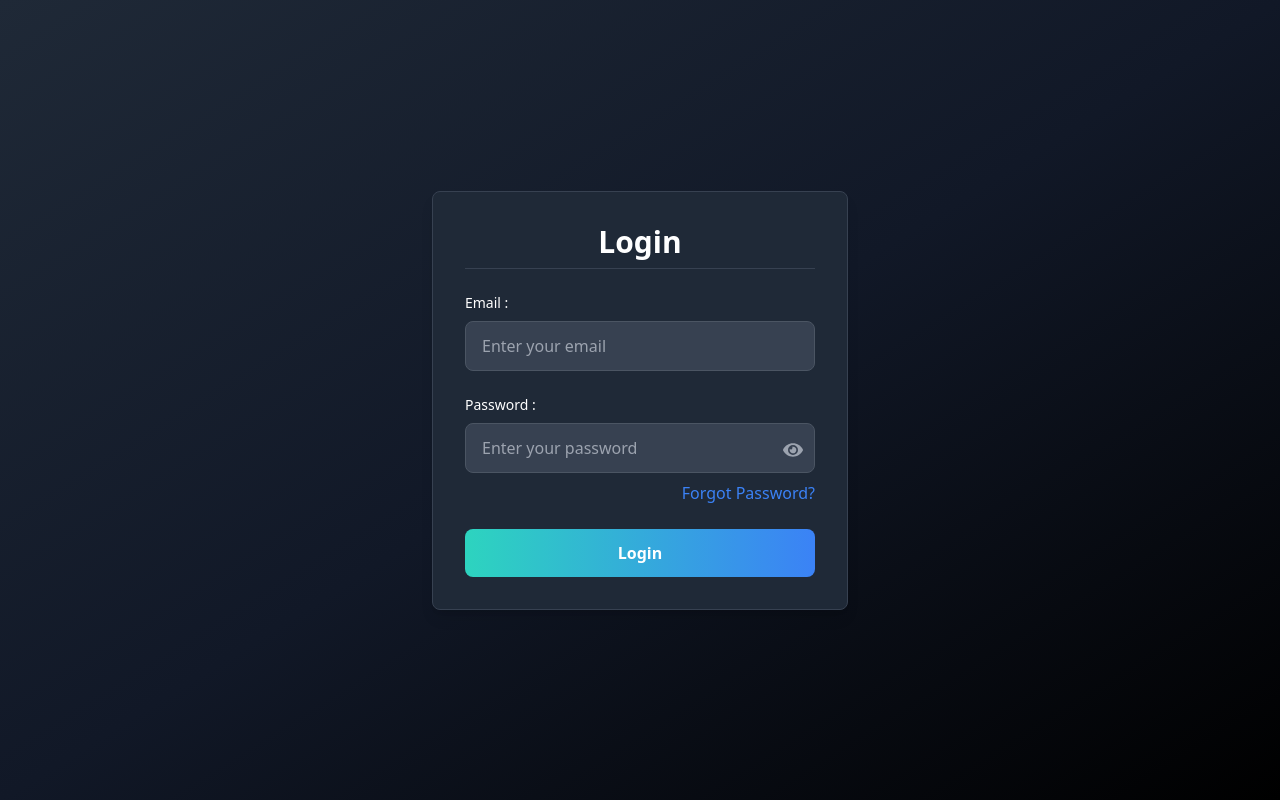
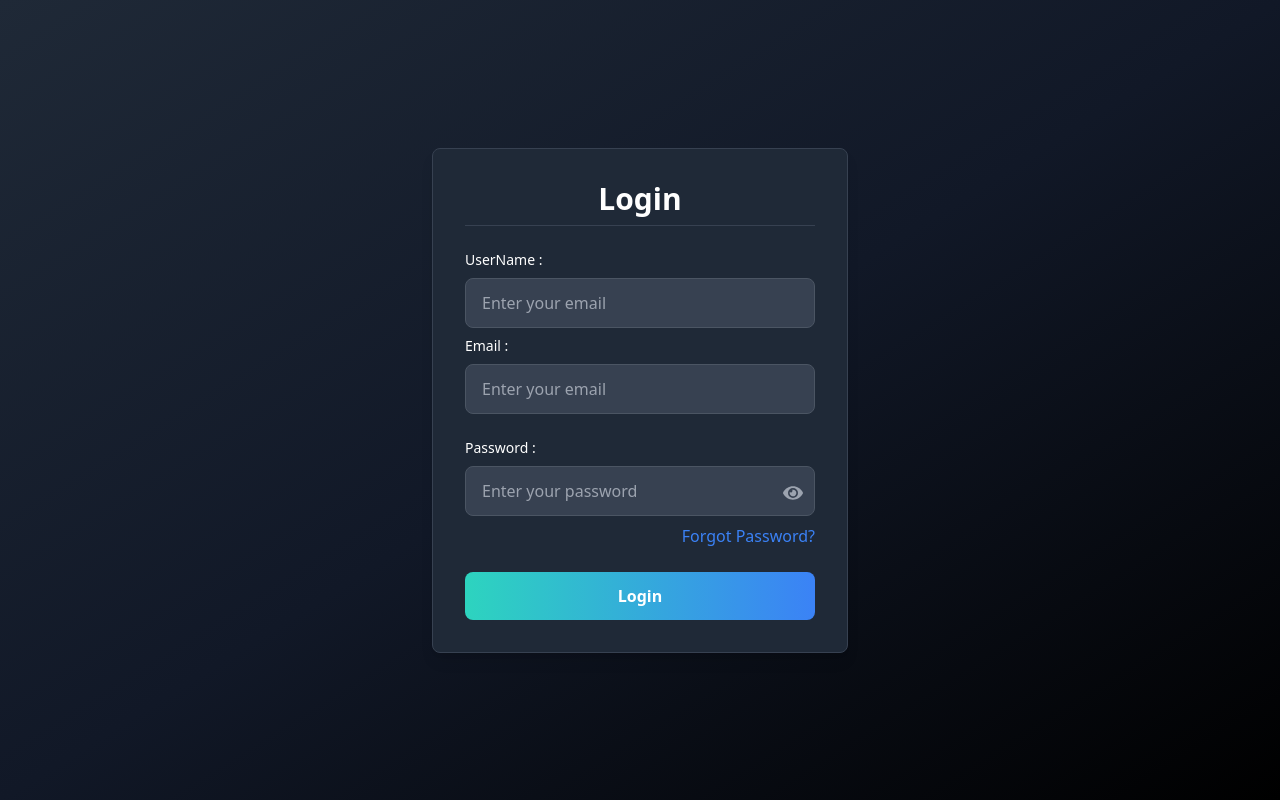
Before and after one commit to adityasinghchouhan1/Aayurvaan, a React (Vite) app in the folder admin/: page / in a window 1280 px wide. Built offline with nearby package versions, Linux system fonts and the light colour scheme.

Commit message:
Update login functionality to use API for authentication and add username field

```diff
--- a/admin/src/common/SummaryAPI.js
+++ b/admin/src/common/SummaryAPI.js
@@ -1,9 +1,12 @@
-const backendDomain = 'http://localhost:8008'
+const backendDomain = 'http://127.0.0.1:8000'
 // const backendDomain = 'https://animaweb-1.onrender.com'
 
 const SummaryApi = {
   // For Event
-
+  Login: {
+    url: `${backendDomain}/api/accounts/login/`,
+    method: 'post',
+  },
   contectusdata: {
     url: `${backendDomain}/api/getcontectusdata`,
     method: 'get',
--- a/admin/src/pages/Login.jsx
+++ b/admin/src/pages/Login.jsx
@@ -1,10 +1,13 @@
 import React, { useState } from 'react'
 import { FaEye, FaEyeSlash } from 'react-icons/fa'
 import { Link, useNavigate } from 'react-router-dom'
+import axios from 'axios'
+import SummaryApi from '../common/SummaryAPI'
 
 const Login = () => {
   const [showPassword, setShowPassword] = useState(false)
   const [data, setData] = useState({
+    username: '',
     email: '',
     password: '',
   })
@@ -23,18 +26,23 @@ const Login = () => {
     setShowPassword(!showPassword)
   }
 
-  const handleSubmit = (e) => {
+  const handleSubmit = async (e) => {
     e.preventDefault()
     setError('')
 
-    // Hardcoded credentials
-    const hardcodedEmail = 'admin@gmail.com'
-    const hardcodedPassword = 'admin123'
+    try {
+      const res = await axios.post(SummaryApi.Login.url, data)
 
-    if (data.email === hardcodedEmail && data.password === hardcodedPassword) {
-      localStorage.setItem('token', 'hardcoded-token')
+      // JWT tokens
+      const { access, refresh } = res.data
+
+      // Save tokens
+      localStorage.setItem('accessToken', access)
+      localStorage.setItem('refreshToken', refresh)
+
       navigate('/dashboard')
-    } else {
+    } catch (err) {
+      console.log(err.response?.data)
       setError('Invalid email or password')
     }
   }
@@ -54,6 +62,18 @@ const Login = () => {
           )}
           <form className="space-y-6" onSubmit={handleSubmit}>
             <div>
+              <label className="block text-sm font-medium mb-2">
+                UserName :
+              </label>
+              <input
+                type="username"
+                name="username"
+                placeholder="Enter your email"
+                value={data.username}
+                onChange={handleOnChange}
+                className="w-full px-4 py-3 bg-gray-700 text-white rounded-lg border border-gray-600 focus:outline-none focus:ring-2 focus:ring-blue-400 mb-2"
+                required
+              />
               <label className="block text-sm font-medium mb-2">Email :</label>
               <input
                 type="email"
```
